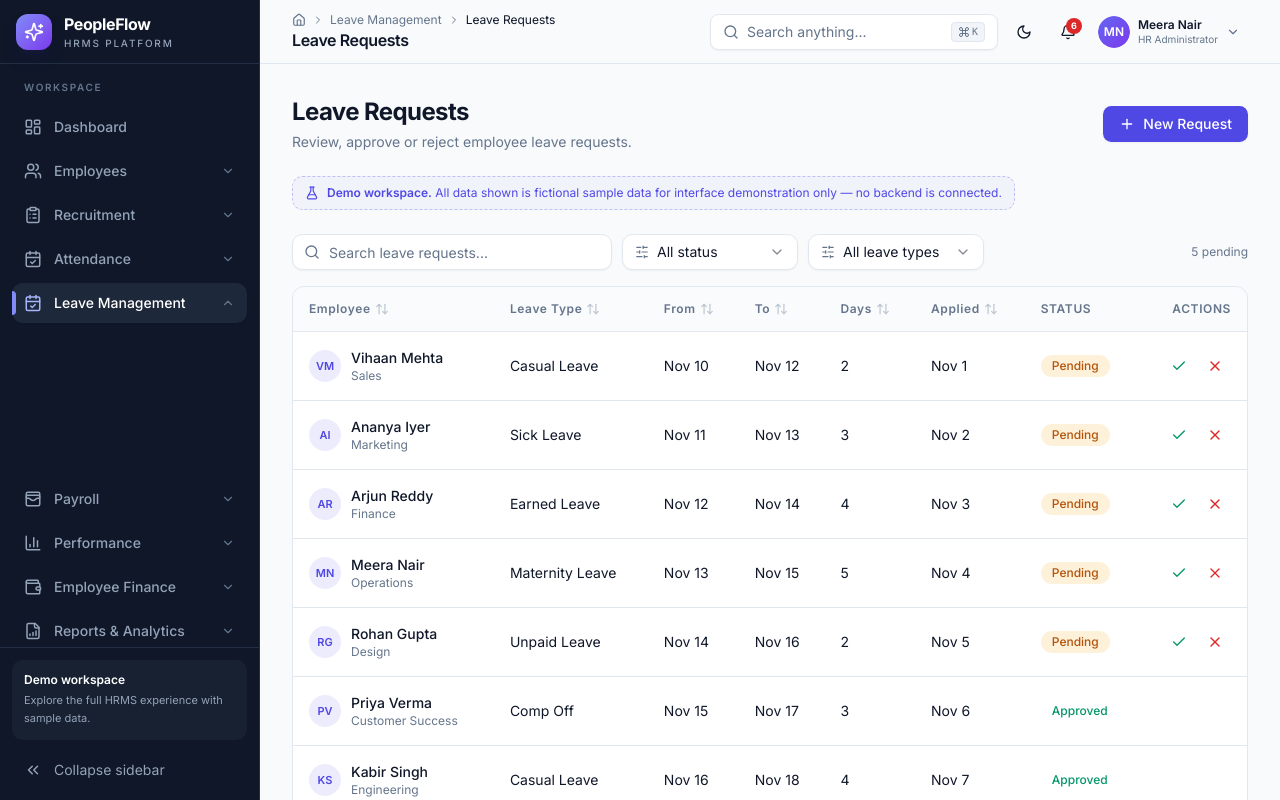
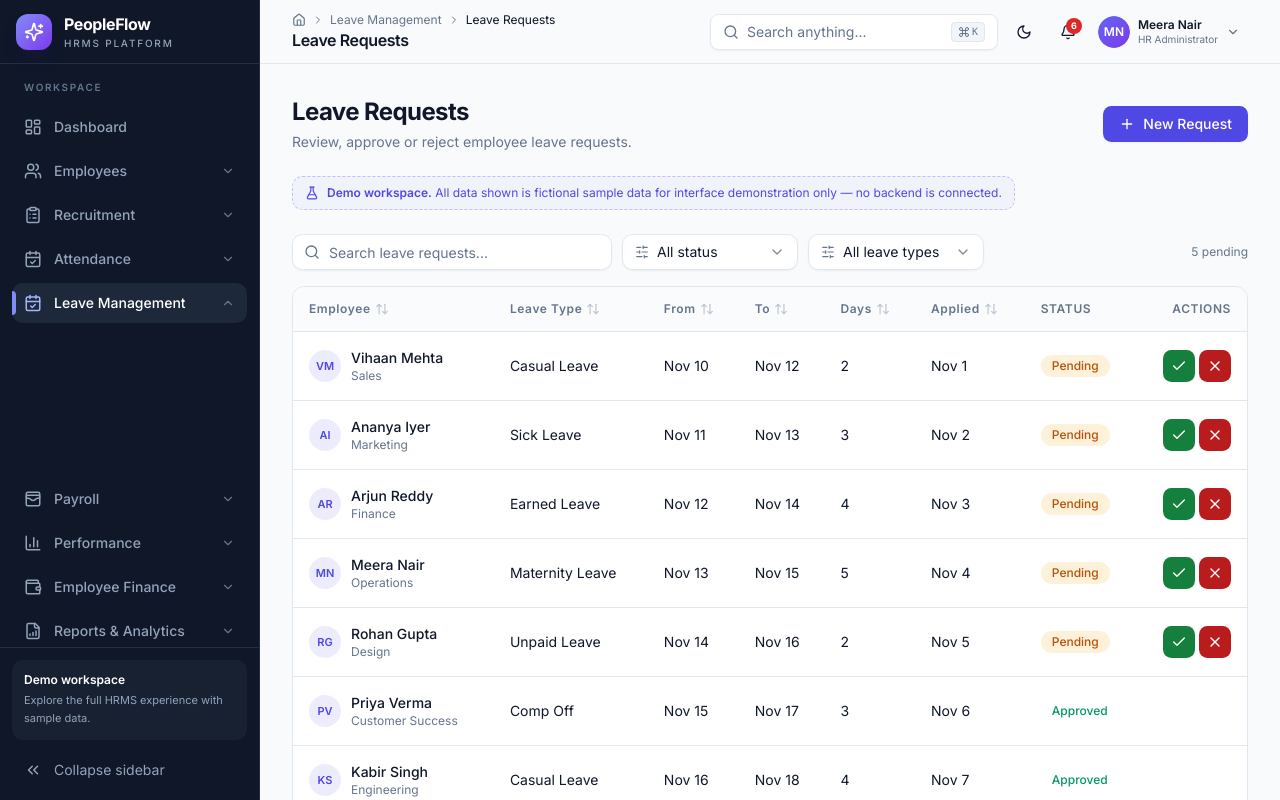
Before and after one commit to RAKIB6348/hrms-system, a React (Vite) app in the folder frontend/: page /leave/requests in a window 1280 px wide. Shown: the top 800 px of the page. Built offline with nearby package versions, Linux system fonts and the light colour scheme.

Commit message:
Add background colors to leave request action buttons

```diff
--- a/frontend/src/pages/leave/LeaveRequests.tsx
+++ b/frontend/src/pages/leave/LeaveRequests.tsx
@@ -51,8 +51,8 @@ export default function LeaveRequests() {
         toolbar={<span className="text-xs text-muted-foreground">{rows.filter((r) => r.status === 'Pending').length} pending</span>}
         rowActions={(r) => r.status === 'Pending' ? (
           <div className="flex justify-end gap-1" onClick={(e) => e.stopPropagation()}>
-            <Button variant="ghost" size="icon" className="h-8 w-8 text-emerald-600" title="Approve" onClick={() => update(r.id, 'Approved')}><Check className="h-4 w-4" /></Button>
-            <Button variant="ghost" size="icon" className="h-8 w-8 text-destructive" title="Reject" onClick={() => update(r.id, 'Rejected')}><X className="h-4 w-4" /></Button>
+            <Button variant="ghost" size="icon" className="h-8 w-8 rounded-md bg-[#15803D] text-white transition-colors duration-150 hover:bg-[#166534]" title="Approve" onClick={() => update(r.id, 'Approved')}><Check className="h-4 w-4" /></Button>
+            <Button variant="ghost" size="icon" className="h-8 w-8 rounded-md bg-[#B91C1C] text-white transition-colors duration-150 hover:bg-[#991B1B]" title="Reject" onClick={() => update(r.id, 'Rejected')}><X className="h-4 w-4" /></Button>
           </div>
         ) : undefined}
       />
```
